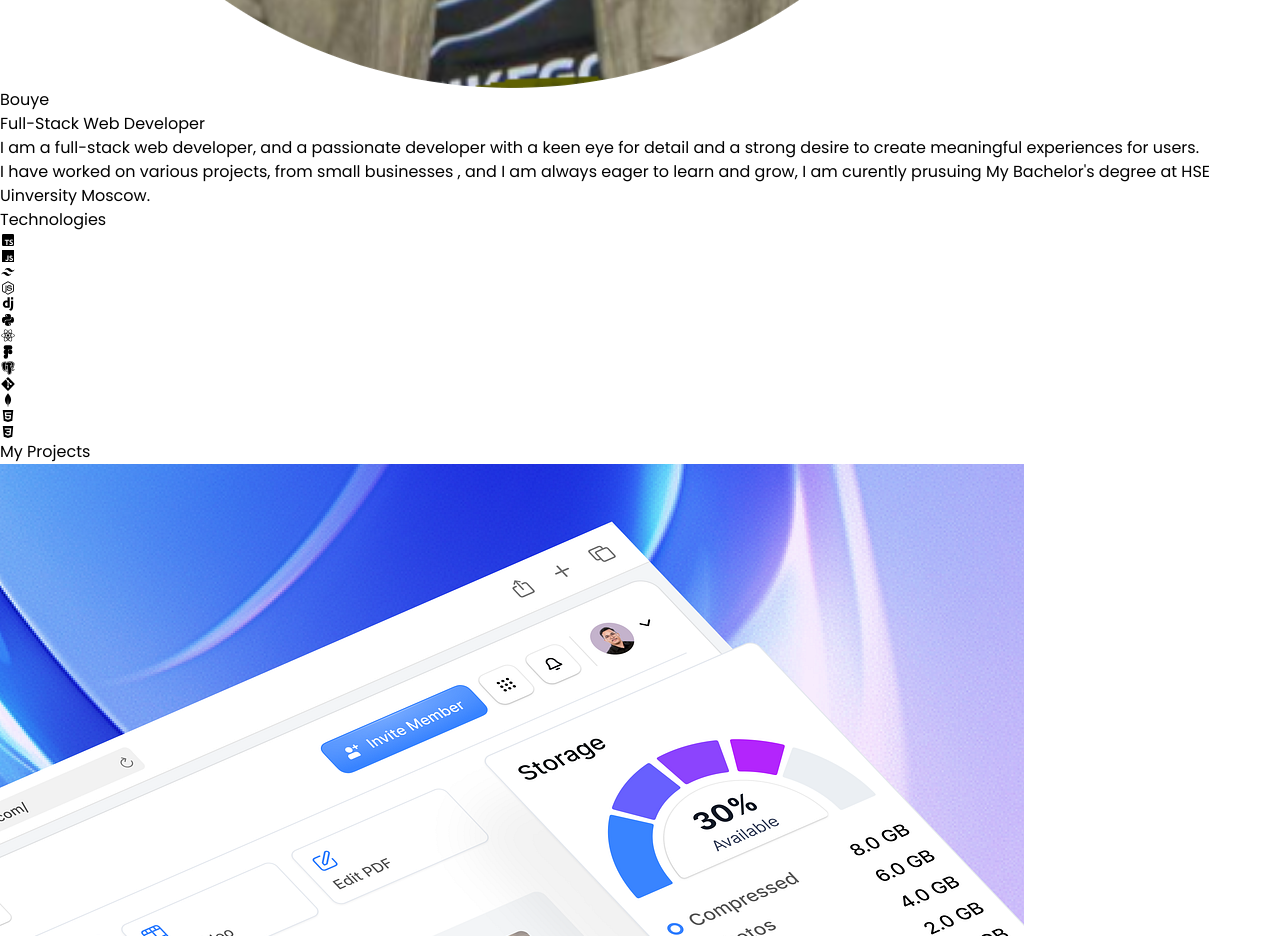
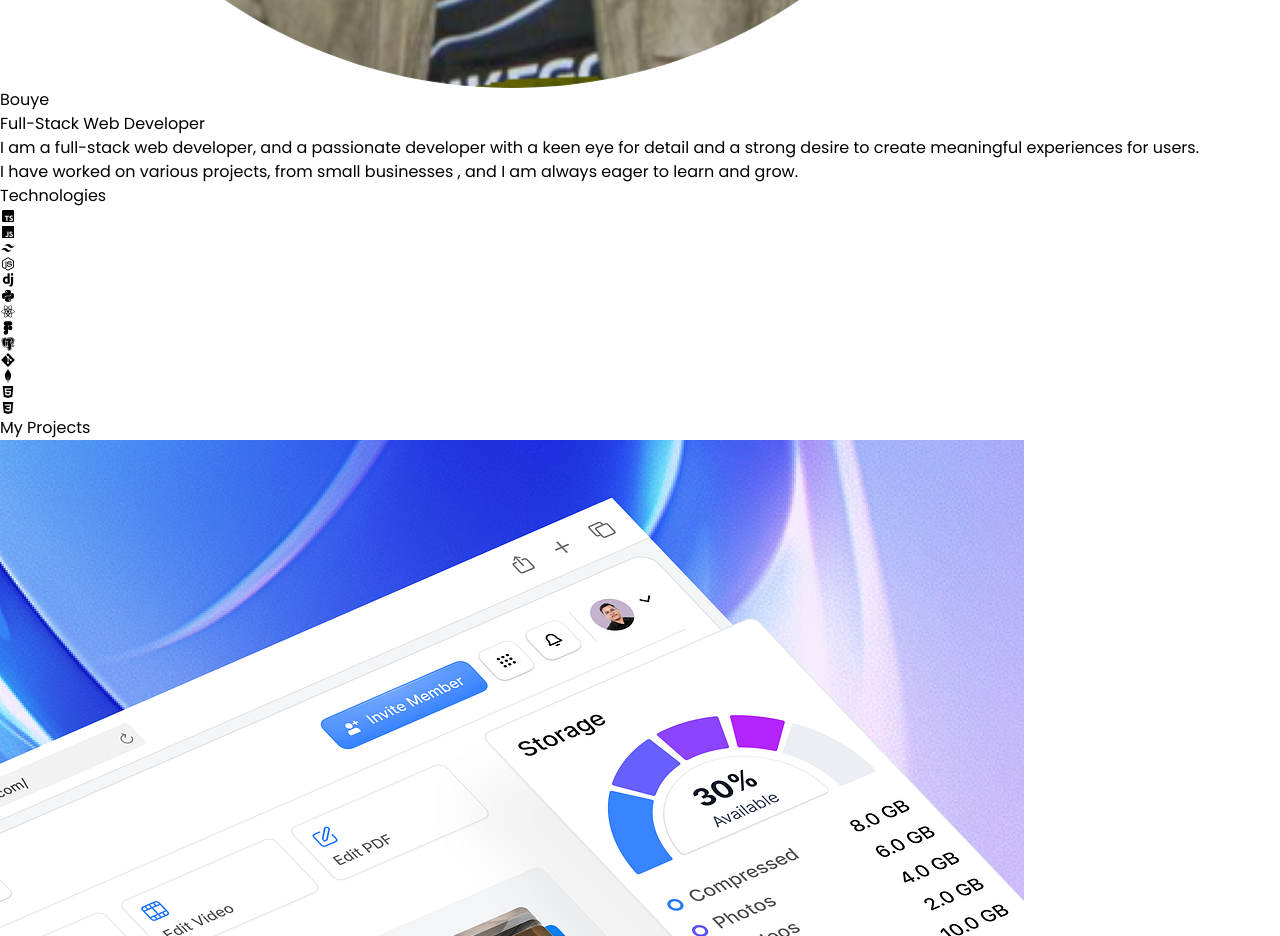
Before and after one commit to 1Bouye/Protfolio, a React (Vite) app: page / in a window 1280 px wide. Shown: the part 1160-2096 px from the top of the page. Built offline with nearby package versions, Linux system fonts and the light colour scheme.

Commit message:
Update Hero.jsx
deleting

```diff
--- a/src/components/Hero.jsx
+++ b/src/components/Hero.jsx
@@ -31,7 +31,7 @@ const Hero = () => {
           <p className="text-lg text-gray-400 md:text-xl">
             I am a full-stack web developer, and a passionate developer with a keen eye for detail and a strong desire to create meaningful experiences for users.
             <br />
-            I have worked on various projects, from small businesses , and I am always eager to learn and grow,  I am curently prusuing My Bachelor&apos;s degree at HSE Uinversity Moscow.
+            I have worked on various projects, from small businesses , and I am always eager to learn and grow.
           </p>
         </motion.div>
       </div>
```
